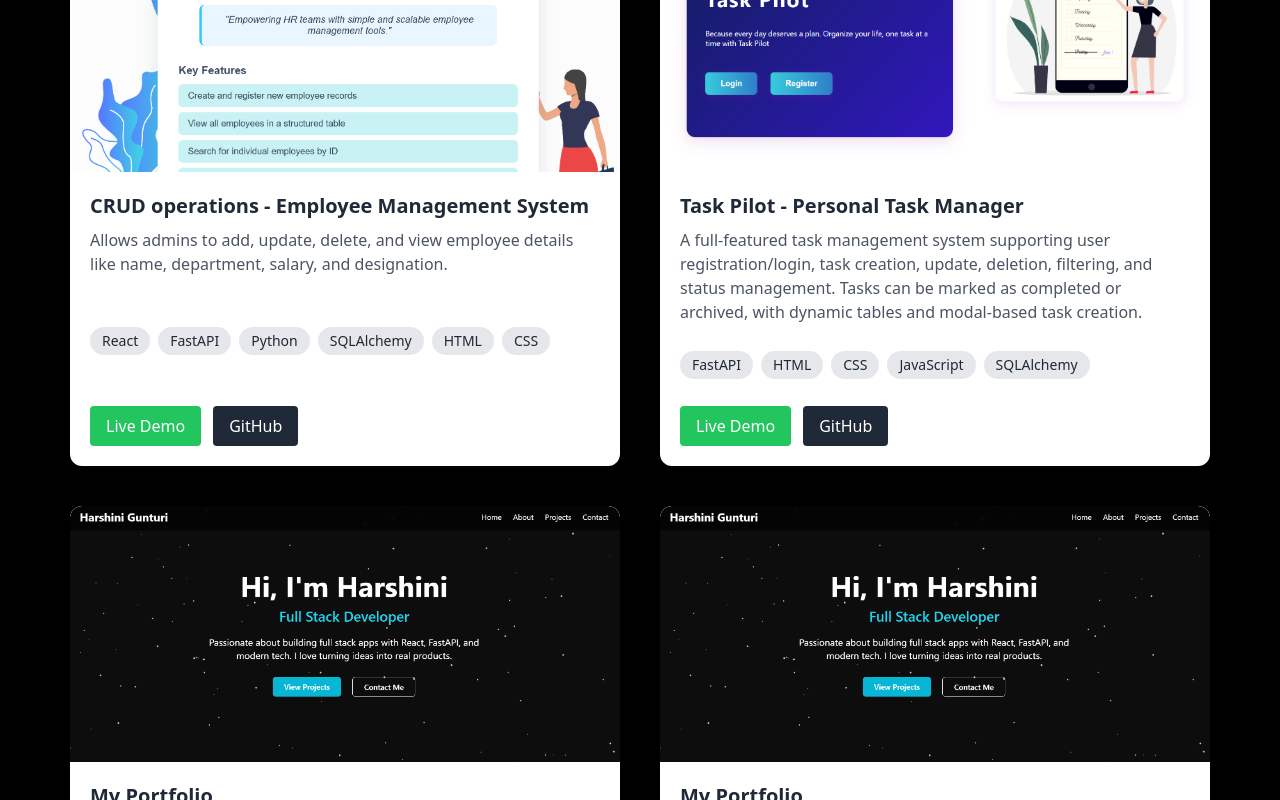
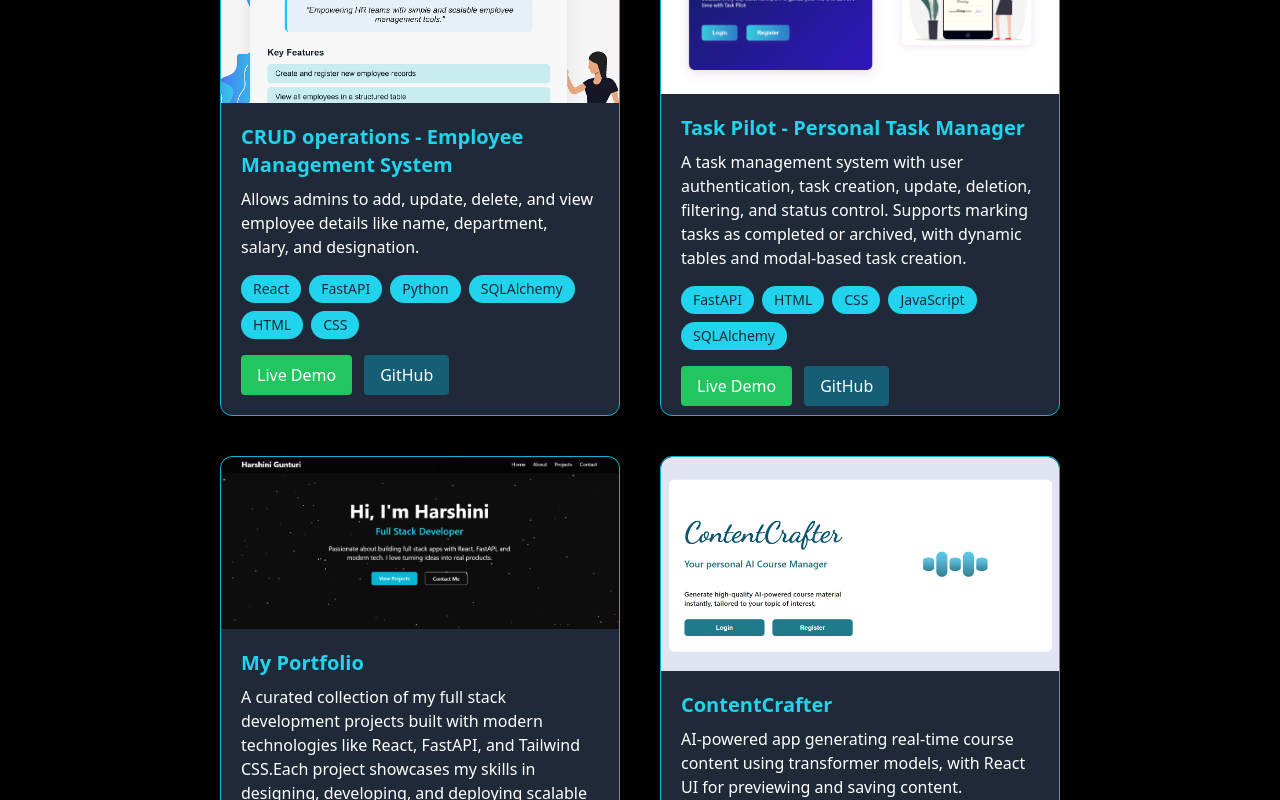
Before and after one commit to harshini0804/My_Portfolio, a React (Create React App) app: page / in a window 1280 px wide. Shown: the part 3900-4700 px from the top of the page. Built offline with nearby package versions, Linux system fonts and the light colour scheme.

Commit message:
Modified Project card styles and content, added Project images

```diff
--- a/src/App.js
+++ b/src/App.js
@@ -11,27 +11,14 @@ import Contact from "./components/Contact";
 function App() {
   return (
     <div className="relative overflow-x-hidden">
-      <ParticleBackground />
+      <ParticleBackground variant="dots" />
       <Navbar />
       <Hero />
       <About />
-      <Experience/>
+      <Experience />
       <Skills />
-      <Projects />
+      <Projects /> {/* This already includes its own ParticleBackground */}
       <Contact />
-
-
-       {/* <section id="about" className="min-h-screen bg-black text-white flex items-center justify-center">
-        <h2 className="text-4xl font-semibold">About Me</h2>
-      </section>
-
-      <section id="projects" className="min-h-screen bg-gray-900 text-white flex items-center justify-center">
-        <h2 className="text-4xl font-semibold">Projects</h2>
-      </section>
-
-      <section id="contact" className="min-h-screen bg-black text-white flex items-center justify-center">
-        <h2 className="text-4xl font-semibold">Contact</h2>
-      </section> */}
     </div>
   );
 }
--- a/src/components/ProjectCard.jsx
+++ b/src/components/ProjectCard.jsx
@@ -3,7 +3,7 @@ import { motion } from "framer-motion";
 export default function ProjectCard({ image, title, description, tech, demoLink, githubLink }) {
   return (
     <motion.div
-      className="bg-white rounded-xl shadow-lg w-[550px] h-[550px] flex flex-col overflow-hidden"
+      className="bg-gray-800 rounded-xl shadow-lg shadow-lg border border-cyan-500 w-[400px] h-[500px] flex flex-col overflow-hidden"
       initial={{ opacity: 0, y: 60 }}
       whileInView={{ opacity: 1, y: 0 }}
       viewport={{ once: true }}
@@ -21,15 +21,15 @@ export default function ProjectCard({ image, title, description, tech, demoLink,
       {/* Bottom: Content */}
       <div className="p-5 flex flex-col justify-between flex-grow">
         <div>
-          <h3 className="text-xl font-bold text-gray-800 mb-2">{title}</h3>
-          <p className="text-gray-600 mb-4">{description}</p>
+          <h3 className="text-xl font-bold text-cyan-400 mb-2">{title}</h3>
+          <p className="text-white-600 mb-4">{description}</p>
         </div>
 
         <div className="flex flex-wrap gap-2 mb-4">
           {tech.map((item, idx) => (
             <span
               key={idx}
-              className="bg-gray-200 text-gray-800 text-sm px-3 py-1 rounded-full"
+              className="bg-cyan-400 text-gray-800 text-sm px-3 py-1 rounded-full"
             >
               {item}
             </span>
@@ -49,7 +49,7 @@ export default function ProjectCard({ image, title, description, tech, demoLink,
             href={githubLink}
             target="_blank"
             rel="noopener noreferrer"
-            className="bg-gray-800 text-white px-4 py-2 rounded hover:bg-gray-700 transition"
+            className="bg-cyan-800 text-white px-4 py-2 rounded hover:bg-gray-700 transition"
           >
             GitHub
           </a>
--- a/src/components/Projects.jsx
+++ b/src/components/Projects.jsx
@@ -1,7 +1,8 @@
 import ProjectCard from "./ProjectCard";
-import empImage from "../assets/images/empmanager.png";
+import empImage from "../assets/images/Employee_Manage.png";
 import mylandingImage from "../assets/images/landingpage.png";
 import myportfolioImage from "../assets/images/portfoliosc.png";
+import aiLandingImg from "../assets/images/Landing.png";
 import ParticleBackground from "./ParticleBackground";
 
 const projects = [
@@ -18,7 +19,7 @@ const projects = [
     image: mylandingImage,
     title: "Task Pilot - Personal Task Manager",
     description:
-      "A full-featured task management system supporting user registration/login, task creation, update, deletion, filtering, and status management. Tasks can be marked as completed or archived, with dynamic tables and modal-based task creation.",
+      "A task management system with user authentication, task creation, update, deletion, filtering, and status control. Supports marking tasks as completed or archived, with dynamic tables and modal-based task creation.",
     tech: ["FastAPI", "HTML", "CSS", "JavaScript", "SQLAlchemy"],
     demoLink: "https://ats-checker-demo.com",
     githubLink: "https://github.com/harshini0804/Project-1.git",
@@ -34,13 +35,13 @@ const projects = [
     githubLink: "https://github.com/harshini0804/Project-1.git",
   },
   {
-    image: myportfolioImage,
-    title: "My Portfolio",
+    image: aiLandingImg,
+    title: "ContentCrafter",
     description:
-      "A curated collection of my full stack development projects built with modern technologies like React, FastAPI, and Tailwind CSS.Each project showcases my skills in designing, developing, and deploying scalable applications from scratch.",
+      "AI-powered app generating real-time course content using transformer models, with React UI for previewing and saving content.",
     tech: ["FastAPI", "HTML", "CSS", "JavaScript","TailWindCSS"],
     demoLink: "https://ats-checker-demo.com",
-    githubLink: "https://github.com/harshini0804/Project-1.git",
+    githubLink: "https://github.com/harshini0804/AI_Course_Quiz_Generator.git",
   },
 ];
 
```
Also changed, not shown: src/assets/images/Employee_Manage.png (added), src/assets/images/Landing.png (added).
